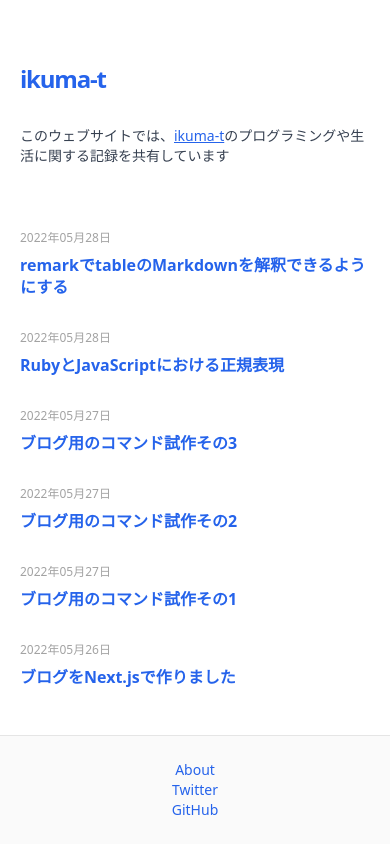
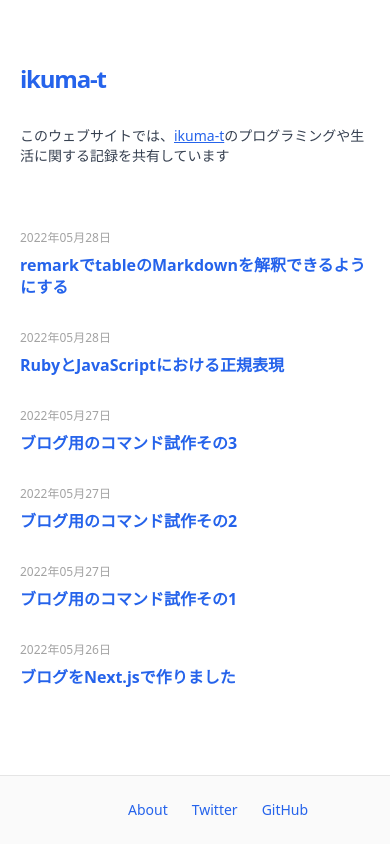
Before and after one commit to IkumaTadokoro/blog, a Next.js app: page / in a window 390 px wide. Built offline with nearby package versions, Linux system fonts and the light colour scheme.

Commit message:
style: footer

```diff
--- a/components/footer.tsx
+++ b/components/footer.tsx
@@ -5,7 +5,7 @@ const Footer = () => {
   return (
     <footer className="bg-neutral-50 border-t border-neutral-200">
       <Container>
-        <div className="px-24 py-6 flex flex-col lg:flex-row w-full">
+        <div className="px-24 py-6 flex flex-row w-full">
             <a
               href={`/about`}
               className="mx-3 text-sm hover:underline flex-1 text-center"
```
